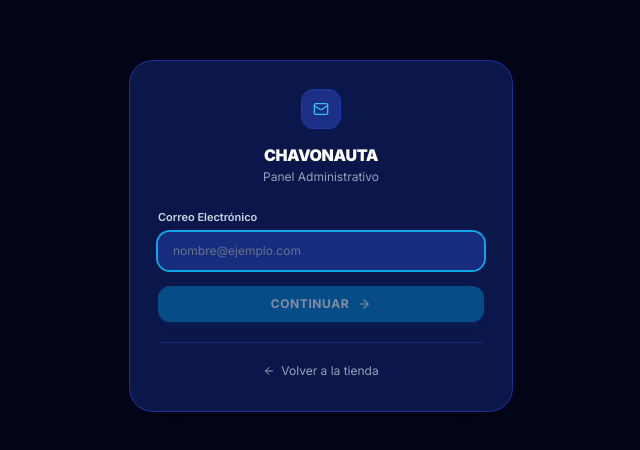
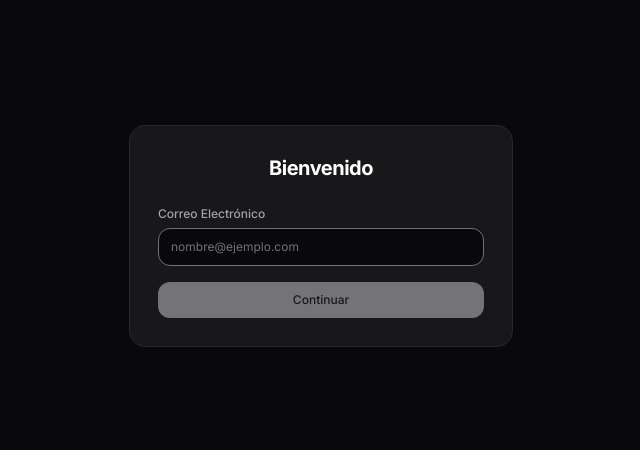
Before and after one commit to AzaelFajardo/Chavonauta-WebPage, a Next.js app: page /admin/login in a window 1280 px wide. Shown: the part 164-614 px from the top of the page, without its empty margins (319-959 px from the left). Built offline with nearby package versions, Linux system fonts and the light colour scheme.

Commit message:
style: rediseña login ultra-minimalista, plano y sin enlace a tienda

```diff
--- a/src/app/admin/login/page.tsx
+++ b/src/app/admin/login/page.tsx
@@ -2,34 +2,22 @@
 
 import React, { useState, Suspense } from "react";
 import { useRouter, useSearchParams } from "next/navigation";
-import {
-  ArrowRight,
-  ArrowLeft,
-  Eye,
-  EyeOff,
-  Loader2,
-  AlertCircle,
-  Mail,
-  Lock,
-} from "lucide-react";
-import Link from "next/link";
+import { Eye, EyeOff, Loader2 } from "lucide-react";
 
 function LoginForm() {
   const router = useRouter();
   const searchParams = useSearchParams();
   const from = searchParams.get("from") || "/admin/catalogo";
 
-  // Estado del flujo de 2 pasos
   const [step, setStep] = useState<1 | 2>(1);
   const [email, setEmail] = useState("");
   const [password, setPassword] = useState("");
   const [showPassword, setShowPassword] = useState(false);
 
-  // Estados de carga y error
   const [isLoading, setIsLoading] = useState(false);
   const [errorMessage, setErrorMessage] = useState<string | null>(null);
 
-  // Paso 1: Validar si el correo está autorizado en la Whitelist
+  // Paso 1: Comprobar si el correo está en la lista blanca
   const handleCheckEmail = async (e: React.FormEvent) => {
     e.preventDefault();
     setErrorMessage(null);
@@ -58,7 +46,6 @@ function LoginForm() {
         return;
       }
 
-      // Correo autorizado -> Pasar a la ventana de contraseña
       setStep(2);
       setPassword("");
     } catch {
@@ -68,7 +55,7 @@ function LoginForm() {
     }
   };
 
-  // Paso 2: Validar contraseña y generar sesión
+  // Paso 2: Validar contraseña y acceder
   const handleLogin = async (e: React.FormEvent) => {
     e.preventDefault();
     setErrorMessage(null);
@@ -105,24 +92,15 @@ function LoginForm() {
 
   return (
     <div className="w-full max-w-sm mx-auto">
-      {/* Tarjeta Minimalista */}
-      <div className="bg-navy-950/95 border border-navy-800/80 rounded-3xl p-7 shadow-2xl backdrop-blur-md">
-        {/* Cabecera Minimalista */}
-        <div className="text-center mb-6">
-          <div className="w-10 h-10 rounded-xl bg-navy-900 border border-navy-800 flex items-center justify-center mx-auto mb-3.5 text-sky-400">
-            {step === 1 ? <Mail className="w-4 h-4" /> : <Lock className="w-4 h-4" />}
-          </div>
-          <h1 className="text-base font-black tracking-tight text-white uppercase">
-            CHAVONAUTA
-          </h1>
-          <p className="text-xs text-slate-400 mt-0.5">Panel Administrativo</p>
-        </div>
+      {/* Contenedor Plano y Minimalista */}
+      <div className="bg-zinc-900 border border-zinc-800 rounded-2xl p-6 sm:p-7">
+        <h1 className="text-xl font-bold text-white text-center mb-6 tracking-tight">
+          Bienvenido
+        </h1>
 
-        {/* Mensaje de Error */}
         {errorMessage && (
-          <div className="mb-4 p-3 rounded-xl bg-red-500/10 border border-red-500/25 text-red-300 text-xs flex items-center gap-2 animate-in fade-in duration-150">
-            <AlertCircle className="w-4 h-4 shrink-0 text-red-400" />
-            <span className="leading-relaxed">{errorMessage}</span>
+          <div className="mb-4 p-2.5 rounded-xl bg-zinc-800 border border-zinc-700 text-rose-300 text-xs text-center leading-relaxed">
+            {errorMessage}
           </div>
         )}
 
@@ -130,7 +108,7 @@ function LoginForm() {
         {step === 1 && (
           <form onSubmit={handleCheckEmail} className="space-y-4">
             <div>
-              <label className="block text-[11px] font-semibold text-slate-300 mb-1.5">
+              <label className="block text-xs text-zinc-400 mb-1.5 font-medium">
                 Correo Electrónico
               </label>
               <input
@@ -141,14 +119,14 @@ function LoginForm() {
                 value={email}
                 onChange={(e) => setEmail(e.target.value)}
                 placeholder="nombre@ejemplo.com"
-                className="w-full px-3.5 py-2.5 bg-navy-900/90 border border-navy-750 rounded-xl text-white placeholder-slate-500 text-xs focus:outline-none focus:ring-2 focus:ring-sky-500 focus:border-transparent transition-all"
+                className="w-full px-3 py-2.5 bg-zinc-950 border border-zinc-800 rounded-xl text-white placeholder-zinc-500 text-xs focus:outline-none focus:border-zinc-500 transition-colors"
               />
             </div>
 
             <button
               type="submit"
               disabled={isLoading || !email.trim()}
-              className="w-full py-2.5 px-4 rounded-xl font-bold text-xs tracking-wider uppercase text-white bg-sky-600 hover:bg-sky-500 active:scale-[0.99] transition-all flex items-center justify-center gap-2 disabled:opacity-50 disabled:cursor-not-allowed shadow-md shadow-sky-600/20"
+              className="w-full py-2.5 px-4 rounded-xl font-medium text-xs text-zinc-900 bg-white hover:bg-zinc-200 active:bg-zinc-300 transition-colors flex items-center justify-center gap-2 disabled:opacity-40 disabled:cursor-not-allowed cursor-pointer"
             >
               {isLoading ? (
                 <>
@@ -156,21 +134,17 @@ function LoginForm() {
                   <span>Comprobando...</span>
                 </>
               ) : (
-                <>
-                  <span>Continuar</span>
-                  <ArrowRight className="w-3.5 h-3.5" />
-                </>
+                <span>Continuar</span>
               )}
             </button>
           </form>
         )}
 
-        {/* VENTANA 2: Contraseña (Solo si el correo fue autorizado) */}
+        {/* VENTANA 2: Contraseña */}
         {step === 2 && (
-          <form onSubmit={handleLogin} className="space-y-4 animate-in fade-in duration-200">
-            {/* Chip con el correo validado */}
-            <div className="flex items-center justify-between p-2.5 bg-navy-900/70 border border-navy-800 rounded-xl text-xs">
-              <span className="text-slate-300 font-medium truncate max-w-[200px]">
+          <form onSubmit={handleLogin} className="space-y-4">
+            <div className="flex items-center justify-between p-2.5 bg-zinc-950 border border-zinc-800 rounded-xl text-xs">
+              <span className="text-zinc-300 font-medium truncate max-w-[200px]">
                 {email}
               </span>
               <button
@@ -179,14 +153,14 @@ function LoginForm() {
                   setStep(1);
                   setErrorMessage(null);
                 }}
-                className="text-[11px] font-semibold text-sky-400 hover:text-sky-300 transition-colors"
+                className="text-[11px] text-zinc-400 hover:text-white transition-colors cursor-pointer"
               >
                 Cambiar
               </button>
             </div>
 
             <div>
-              <label className="block text-[11px] font-semibold text-slate-300 mb-1.5">
+              <label className="block text-xs text-zinc-400 mb-1.5 font-medium">
                 Contraseña
               </label>
               <div className="relative">
@@ -198,12 +172,12 @@ function LoginForm() {
                   value={password}
                   onChange={(e) => setPassword(e.target.value)}
                   placeholder="••••••••••••"
-                  className="w-full px-3.5 py-2.5 pr-10 bg-navy-900/90 border border-navy-750 rounded-xl text-white placeholder-slate-500 text-xs focus:outline-none focus:ring-2 focus:ring-sky-500 focus:border-transparent transition-all"
+                  className="w-full px-3 py-2.5 pr-10 bg-zinc-950 border border-zinc-800 rounded-xl text-white placeholder-zinc-500 text-xs focus:outline-none focus:border-zinc-500 transition-colors"
                 />
                 <button
                   type="button"
                   onClick={() => setShowPassword(!showPassword)}
-                  className="absolute right-3 top-1/2 -translate-y-1/2 text-slate-400 hover:text-slate-200 transition-colors"
+                  className="absolute right-3 top-1/2 -translate-y-1/2 text-zinc-400 hover:text-white transition-colors cursor-pointer"
                 >
                   {showPassword ? (
                     <EyeOff className="w-3.5 h-3.5" />
@@ -217,7 +191,7 @@ function LoginForm() {
             <button
               type="submit"
               disabled={isLoading || !password}
-              className="w-full py-2.5 px-4 rounded-xl font-bold text-xs tracking-wider uppercase text-white bg-sky-600 hover:bg-sky-500 active:scale-[0.99] transition-all flex items-center justify-center gap-2 disabled:opacity-50 disabled:cursor-not-allowed shadow-md shadow-sky-600/20"
+              className="w-full py-2.5 px-4 rounded-xl font-medium text-xs text-zinc-900 bg-white hover:bg-zinc-200 active:bg-zinc-300 transition-colors flex items-center justify-center gap-2 disabled:opacity-40 disabled:cursor-not-allowed cursor-pointer"
             >
               {isLoading ? (
                 <>
@@ -230,17 +204,6 @@ function LoginForm() {
             </button>
           </form>
         )}
-
-        {/* Enlace sutil para volver a la tienda */}
-        <div className="mt-5 pt-4 border-t border-navy-900/80 text-center">
-          <Link
-            href="/"
-            className="inline-flex items-center gap-1.5 text-xs text-slate-400 hover:text-slate-200 transition-colors"
-          >
-            <ArrowLeft className="w-3 h-3" />
-            <span>Volver a la tienda</span>
-          </Link>
-        </div>
       </div>
     </div>
   );
@@ -248,11 +211,11 @@ function LoginForm() {
 
 export default function AdminLoginPage() {
   return (
-    <div className="min-h-screen w-full bg-slate-950 flex items-center justify-center p-4">
+    <div className="min-h-screen w-full bg-zinc-950 flex items-center justify-center p-4">
       <Suspense
         fallback={
-          <div className="text-slate-400 text-xs flex items-center gap-2">
-            <Loader2 className="w-4 h-4 animate-spin text-sky-400" />
+          <div className="text-zinc-500 text-xs flex items-center gap-2">
+            <Loader2 className="w-3.5 h-3.5 animate-spin text-zinc-400" />
             <span>Cargando...</span>
           </div>
         }
```
